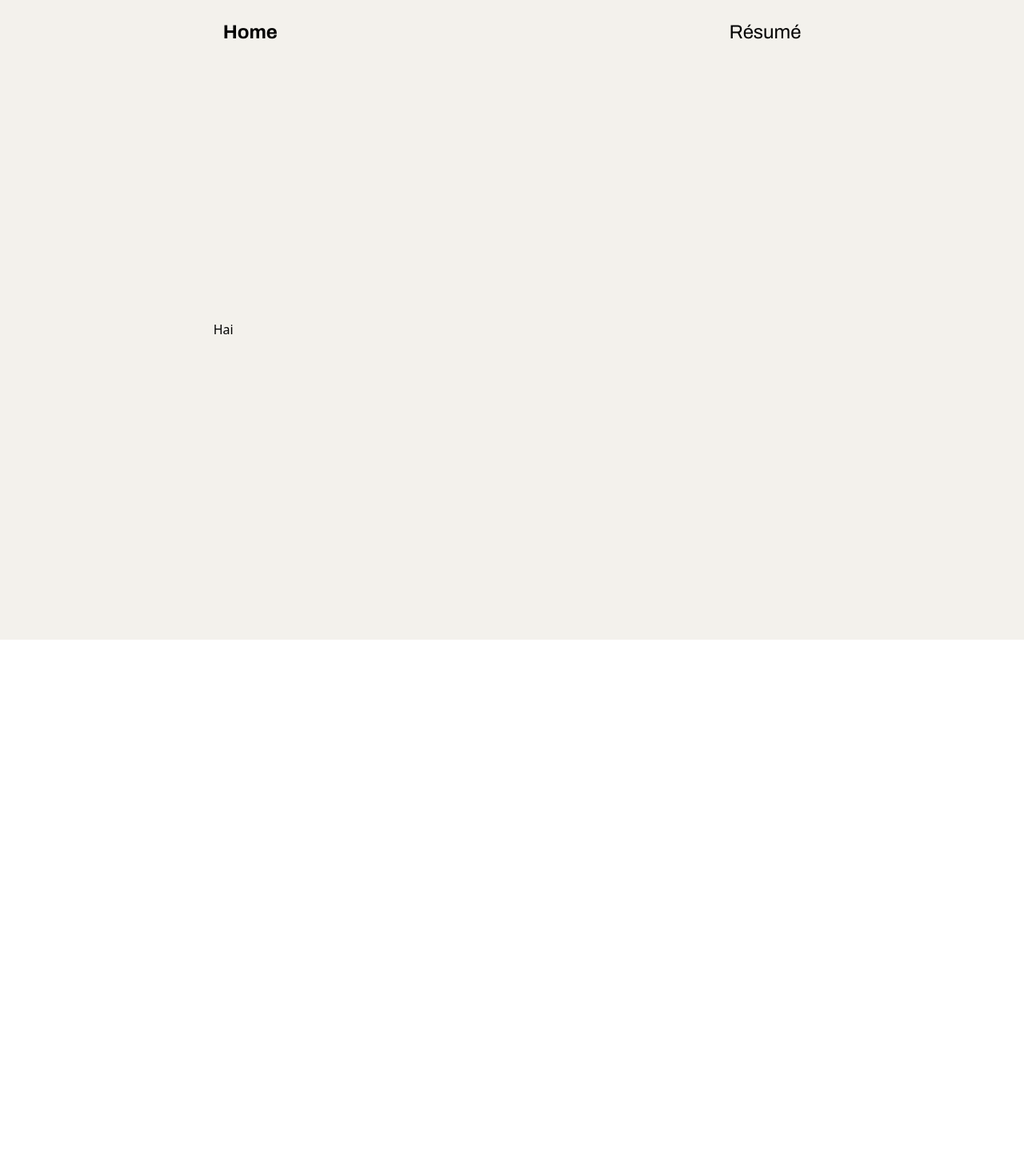
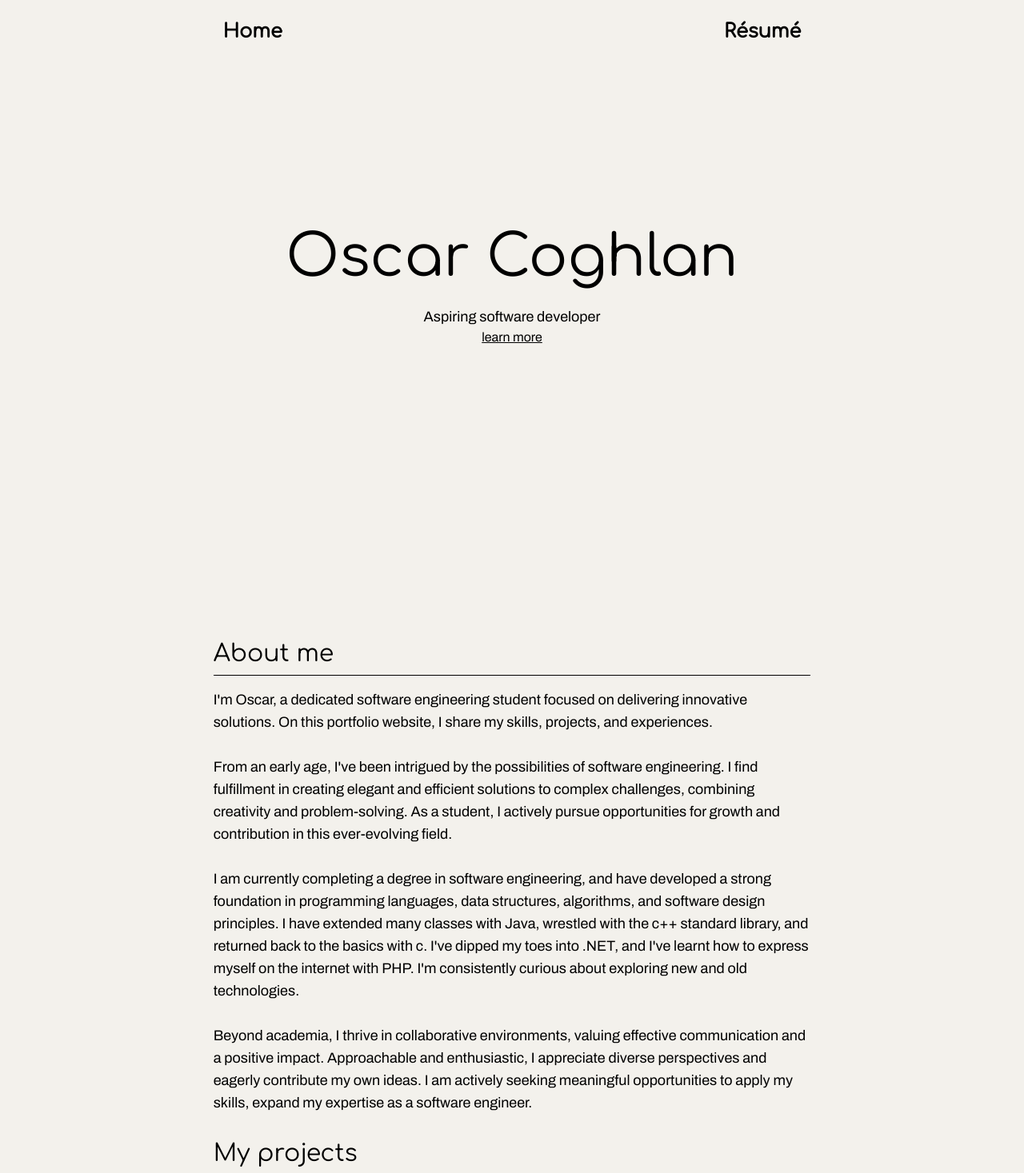
Before and after one commit to pamo22/nuxtportfolio, a Nuxt app: page / in a window 1280 px wide. Shown: the top 1467 px of the page at 80% size. Before the commit the page ends 800 px from the top, so only its background shows below. Built offline with nearby package versions, Linux system fonts and the light colour scheme.

Commit message:
just copying old design

```diff
--- a/app.vue
+++ b/app.vue
@@ -1,12 +1,12 @@
 <template>
   <div class="bg-c-offwhite min-h-screen">
     <header class="h-20 text-2xl w-7/12 mx-auto table">
-      <span class="font-archivo p-3 text-black align-middle table-cell">
+      <span class="font-comfortaa p-3 text-black align-middle table-cell">
         <span class="grid grid-cols-2">
           <span>
             <a href="/" class="font-bold">Home</a>
           </span>
-          <span class="font-normal text-right">
+          <span class="font-bold text-right">
               <a href="https://google.com">Résumé</a>
           </span>
         </span>
--- a/assets/css/main.css
+++ b/assets/css/main.css
@@ -1,6 +1,10 @@
 @tailwind base;
 @tailwind components;
 @tailwind utilities;
+
+html {
+    scroll-behavior:smooth
+}
 
 .bg-c-offwhite {
     background-color: #f3f1ec;
@@ -13,3 +17,7 @@
 .font-montserrat {
     font-family: 'Montserrat', sans-serif;
 }
+
+.font-comfortaa {
+    font-family: 'Comfortaa', sans-serif;
+}
--- a/nuxt.config.ts
+++ b/nuxt.config.ts
@@ -5,7 +5,7 @@ export default defineNuxtConfig({
       link: [
         { rel: "icon", type: "image/x-icon", href: "/favicon.ico" },
         { rel: "stylesheet",
-          href: "https://fonts.googleapis.com/css2?family=Archivo:wght@200;400;700&family=Montserrat&display=swap"
+          href: "https://fonts.googleapis.com/css2?family=Archivo:wght@200;400;700&family=Comfortaa&family=Montserrat&display=swap"
         }
       ],
     },
--- a/pages/index.vue
+++ b/pages/index.vue
@@ -1,12 +1,37 @@
 <template>
-    <div>
-        <div class="h-[calc(100vh-5rem)] table">
-            <span class="table-cell h-auto align-middle text-center">
-                <span class="inline-block h-20">
-
-                Hai
+    <div class="font-archivo">
+        <div class="h-[calc(100vh-5rem)] table w-full">
+            <span class="table-cell h-auto align-middle w-full">
+                <span class="inline-block text-normal w-full text-center mb-40">
+                    <h1 class="text-7xl font-comfortaa">Oscar Coghlan</h1>
+                    <br>
+                    <p class="text-lg">Aspiring software developer</p>
+                    <a href="#about" class="underline">learn more</a>
                 </span>
             </span>
         </div>
+        <div class="w-full mb-8">
+            <h1 id="about" class="text-3xl font-comfortaa mb-2">About me</h1>
+            <hr class="border-black mb-4">
+            <p class="text-lg">
+                I'm Oscar, a dedicated software engineering student focused on delivering innovative solutions. On this portfolio website, I share my skills, projects, and experiences.
+                <br>
+                <br>
+                From an early age, I've been intrigued by the possibilities of software engineering. I find fulfillment in creating elegant and efficient solutions to complex challenges, combining creativity and problem-solving. As a student, I actively pursue opportunities for growth and contribution in this ever-evolving field.
+                <br>
+                <br>
+                I am currently completing a degree in software engineering, and have developed a strong foundation in programming languages, data structures, algorithms, and software design principles. I have extended many classes with Java, wrestled with the c++ standard library, and returned back to the basics with c. I've dipped my toes into .NET, and I've learnt how to express myself on the internet with PHP. I'm consistently curious about exploring new and old technologies.
+                <br>
+                <br>
+                Beyond academia, I thrive in collaborative environments, valuing effective communication and a positive impact. Approachable and enthusiastic, I appreciate diverse perspectives and eagerly contribute my own ideas. I am actively seeking meaningful opportunities to apply my skills, expand my expertise as a software engineer.
+            </p>
+        </div>
+        <div class="w-full">
+            <h1 id="projects" class="text-3xl font-comfortaa mb-2">My projects</h1>
+            <hr class="border-black mb-4">
+            <h1 class="text-2xl font-comfortaa mb-2">automata-gl</h1>
+            <p class="text-lg">
+            </p>
+        </div>
     </div>
 </template>
```
